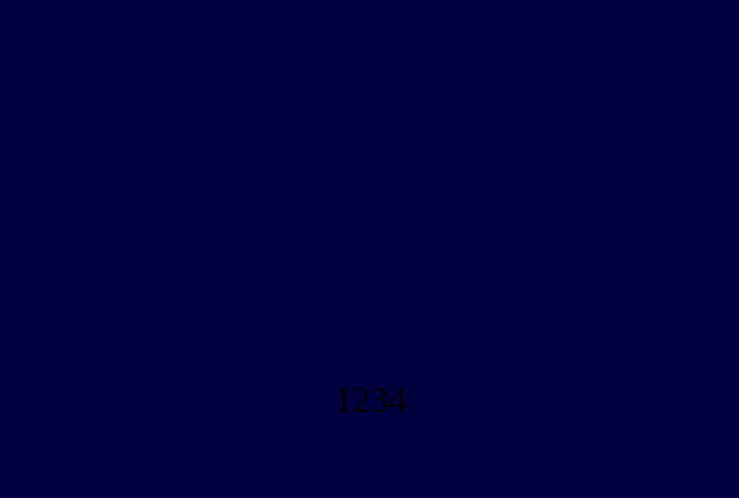
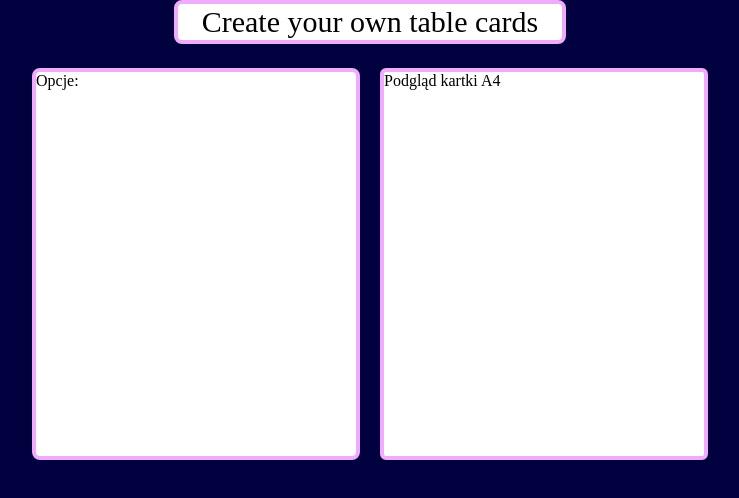
Before and after one commit to CodeCiepol/table-cards, a React app: page / in a window 1280 px wide. Shown: the top 498 px of the page, without its empty margins (270-1009 px from the left). Built offline with nearby package versions, Linux system fonts and the light colour scheme.

Commit message:
added initial theme

```diff
--- a/src/App.jsx
+++ b/src/App.jsx
@@ -2,14 +2,23 @@ import React from "react";
 
 const App = () => {
   return (
-    <div className="text-4xl flex flex-row justify-center items-center h-full">
-      {/* <div className="grid grid-cols-4 gap-4"> */}
-        <div>1</div>
-        <div>2</div>
-        <div>3</div>
-        <div>4</div>
-      {/* </div> */}
-    </div>
+    <>
+      <div className="flex justify-center">
+        <div className="text-3xl text-center border-4 border-solid border-fuchsia-300 rounded-lg bg-white w-96">
+          Create your own table cards
+        </div>
+      </div>
+      <div className="flex mt-6 flex-row justify-center gap-x-5">
+        {/* <div className="grid grid-cols-4 gap-4"> */}
+        <div className="basis-1/4 border-4 border-solid border-fuchsia-300 rounded-lg bg-white h-96">
+          Opcje:
+        </div>
+        <div className="basis-1/4 border-4 border-solid border-fuchsia-300 rounded-md bg-white">
+          Podgląd kartki A4
+        </div>
+        {/* </div> */}
+      </div>
+    </>
   );
 };
 
--- /dev/null
+++ b/src/components/options.js
@@ -0,0 +1,9 @@
+const Options = (props) => {
+    return (
+        <div className="field0" onClick={props.ClickerHandler.bind(null,props.id)}>
+      {props.value===1 && <OIcon x="80" y="80"/>}
+      {props.value===2 && <XIcon x="120" y="120"/>}
+        </div>
+    );
+  };
+  export default Options;
```
